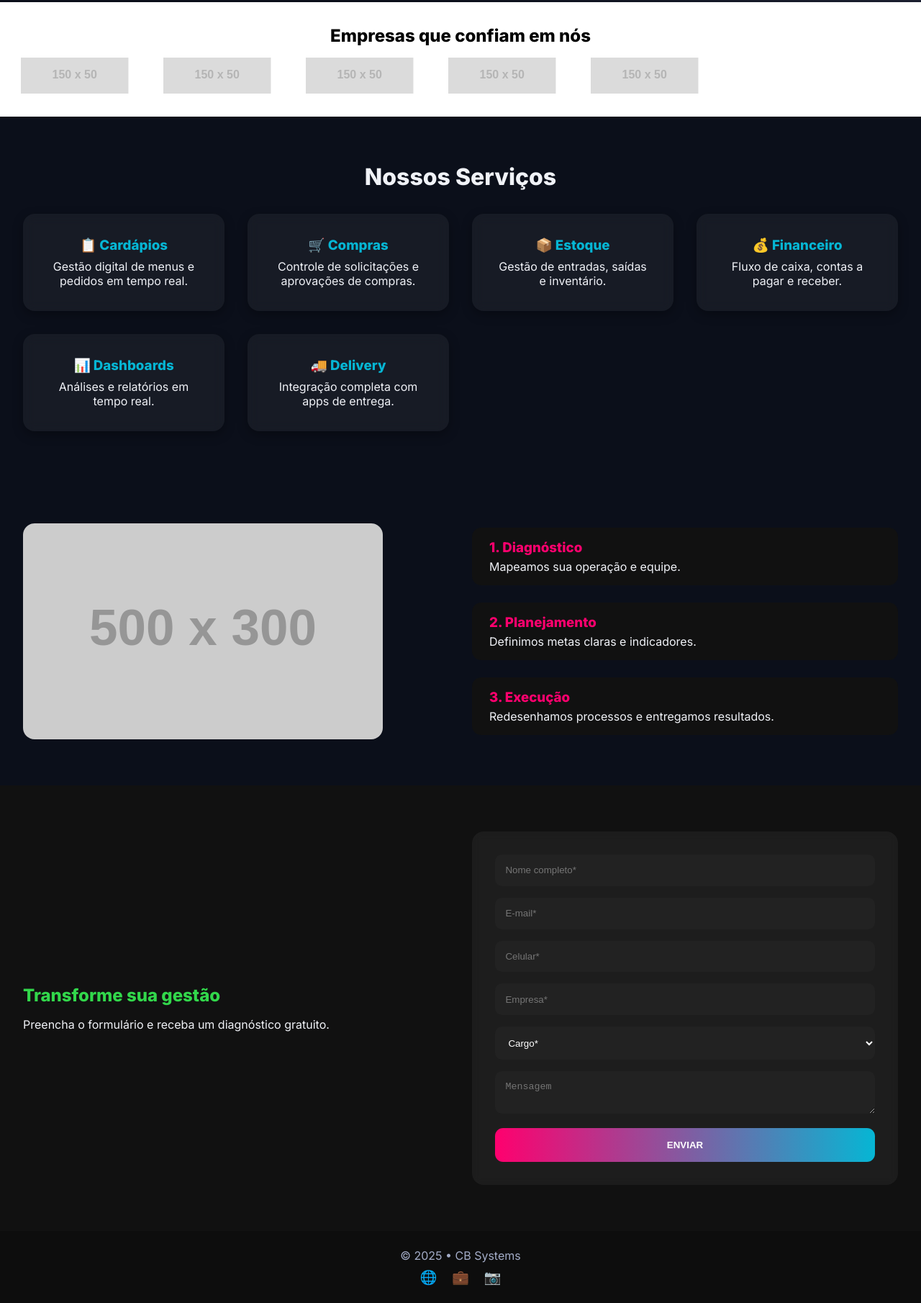
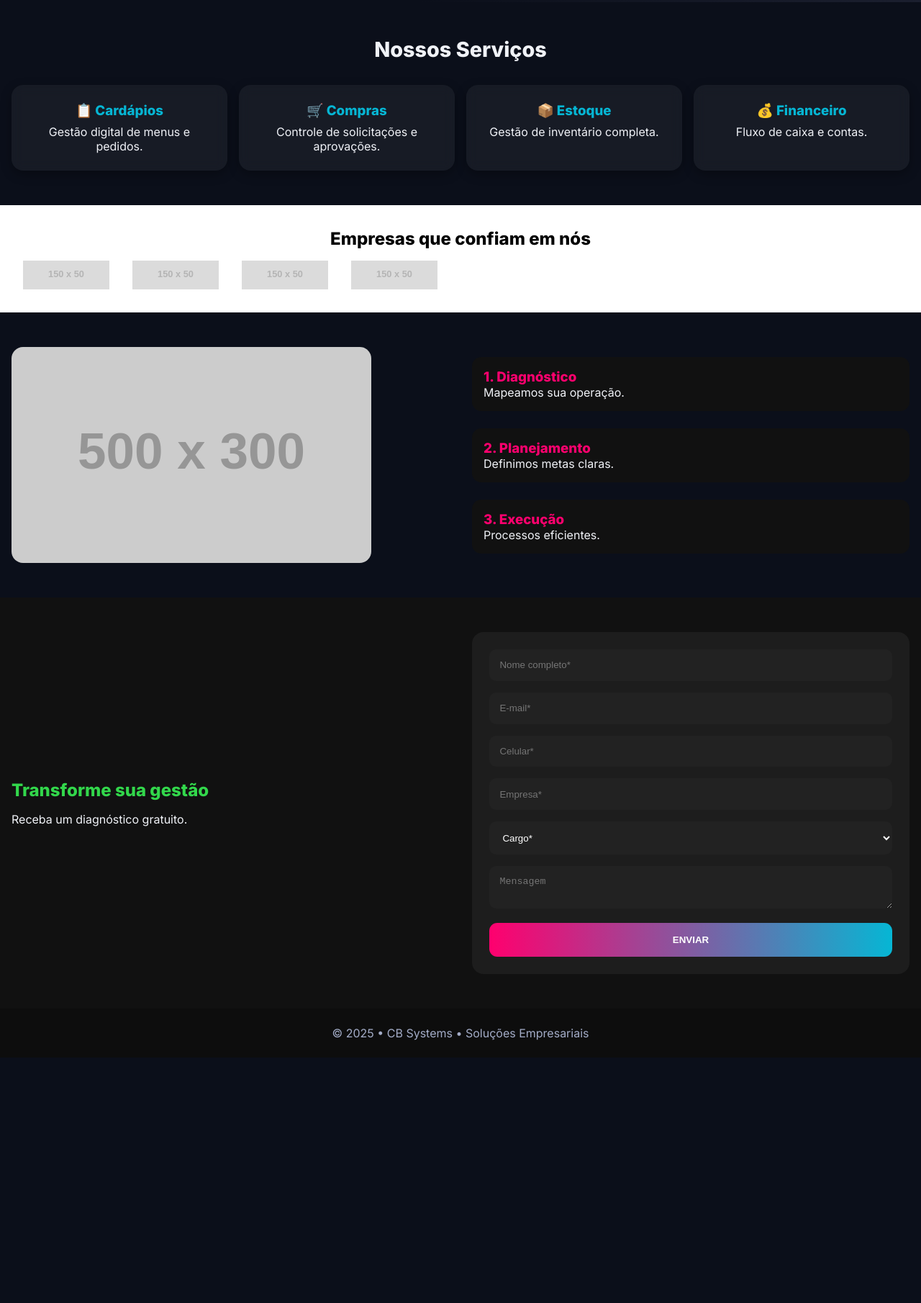
Before and after one commit to ClenaStore/Loja, a plain HTML site: page index.html in a window 1280 px wide. Shown: the part 797-2607 px from the top of the page at 72% size. After the commit the page ends 2266 px from the top, so only its background shows below. Drawn offline with Linux system fonts and the light colour scheme; placeholder pictures from the web are drawn by us.

Commit message:
Update index.html

```diff
--- a/index.html
+++ b/index.html
@@ -20,59 +20,68 @@
     nav.scrolled{background:rgba(0,0,0,.8);backdrop-filter:blur(10px);}
     .logo{font-weight:800;font-size:1.4rem;color:var(--brand);}
     nav ul{list-style:none;display:flex;gap:1.5rem;}
-    nav ul li a{text-decoration:none;color:var(--ink);font-weight:600;transition:.3s;}
+    nav ul li a{text-decoration:none;color:var(--ink);font-weight:600;}
     nav ul li a:hover{color:var(--brand-2);}
+
+    /* Mobile menu */
+    .menu-toggle{display:none;font-size:1.8rem;cursor:pointer;color:var(--ink);}
+    @media(max-width:768px){
+      nav ul{position:absolute;top:70px;left:0;width:100%;flex-direction:column;align-items:center;
+        background:#111;display:none;padding:1rem 0;}
+      nav ul.active{display:flex;}
+      .menu-toggle{display:block;}
+    }
 
     /* Hero */
     .hero{height:100vh;display:flex;flex-direction:column;justify-content:center;align-items:center;
-      text-align:center;padding:2rem;
-      background:linear-gradient(120deg,var(--bg) 60%,#1b1f2f 100%);}
-    .hero h1{font-size:3rem;line-height:1.2;margin-bottom:1rem;}
+      text-align:center;padding:2rem;background:linear-gradient(120deg,var(--bg) 60%,#1b1f2f 100%);}
+    .hero h1{font-size:2.5rem;line-height:1.2;margin-bottom:1rem;}
     .hero span{color:var(--brand);}
     .hero p{color:var(--muted);max-width:600px;margin-bottom:2rem;}
     .btn{padding:.9rem 1.6rem;border-radius:.7rem;border:none;cursor:pointer;font-weight:700;}
     .btn-main{background:var(--brand);color:#fff;}
     .btn-main:hover{background:var(--brand-2);}
+    @media(max-width:480px){.hero h1{font-size:1.8rem;}}
 
-    /* Logos carousel */
-    .logos{background:#fff;color:#000;padding:2rem;overflow:hidden;}
-    .logos h2{text-align:center;margin-bottom:1rem;}
-    .slider{display:flex;gap:3rem;animation:scroll 18s linear infinite;}
-    .slider img{height:50px;filter:grayscale(100%);opacity:.7;transition:.3s;}
+    /* Logos */
+    .logos{background:#fff;color:#000;padding:2rem;text-align:center;overflow-x:auto;}
+    .logos h2{margin-bottom:1rem;}
+    .slider{display:flex;gap:2rem;min-width:max-content;}
+    .slider img{height:40px;filter:grayscale(100%);opacity:.7;}
     .slider img:hover{filter:none;opacity:1;}
-    @keyframes scroll{0%{transform:translateX(0);}100%{transform:translateX(-50%);} }
 
     /* Services - glass cards */
-    .services{padding:4rem 2rem;text-align:center;}
-    .services h2{margin-bottom:2rem;font-size:2rem;}
-    .grid{display:grid;grid-template-columns:repeat(auto-fit,minmax(260px,1fr));gap:2rem;}
+    .services{padding:3rem 1rem;text-align:center;}
+    .services h2{margin-bottom:2rem;font-size:1.8rem;}
+    .grid{display:grid;grid-template-columns:repeat(auto-fit,minmax(260px,1fr));gap:1rem;}
     .card{background:rgba(255,255,255,.05);backdrop-filter:blur(8px);
-      border-radius:1rem;padding:2rem;transition:.3s;box-shadow:0 5px 15px rgba(0,0,0,.3);}
-    .card:hover{transform:translateY(-8px) scale(1.02);}
+      border-radius:1rem;padding:1.5rem;transition:.3s;box-shadow:0 5px 15px rgba(0,0,0,.3);}
+    .card:hover{transform:translateY(-6px);}
     .card h3{color:var(--brand-2);margin-bottom:.5rem;}
 
     /* Steps */
-    .steps{padding:4rem 2rem;display:grid;grid-template-columns:1fr 1fr;gap:2rem;align-items:center;}
+    .steps{padding:3rem 1rem;display:grid;grid-template-columns:1fr 1fr;gap:2rem;align-items:center;}
     .steps img{max-width:100%;border-radius:1rem;}
     .step-list{display:flex;flex-direction:column;gap:1.5rem;}
-    .step{background:#111;border-radius:.8rem;padding:1rem 1.5rem;}
-    .step h3{color:var(--brand);margin-bottom:.3rem;}
+    .step{background:#111;border-radius:.8rem;padding:1rem;}
+    .step h3{color:var(--brand);}
+    @media(max-width:768px){.steps{grid-template-columns:1fr;text-align:center;}}
 
     /* Contact */
-    .contact{padding:4rem 2rem;background:#111;display:grid;grid-template-columns:1fr 1fr;gap:2rem;align-items:center;}
+    .contact{padding:3rem 1rem;background:#111;display:grid;grid-template-columns:1fr 1fr;gap:2rem;align-items:center;}
     .contact h2{color:var(--highlight);margin-bottom:1rem;}
-    .form{background:rgba(255,255,255,.05);padding:2rem;border-radius:1rem;backdrop-filter:blur(6px);}
+    .form{background:rgba(255,255,255,.05);padding:1.5rem;border-radius:1rem;}
     .form input,.form select,.form textarea{width:100%;margin-bottom:1rem;padding:.9rem;border:none;border-radius:.6rem;background:#222;color:#fff;}
     .form button{background:linear-gradient(90deg,var(--brand),var(--brand-2));color:#fff;border:none;padding:1rem;width:100%;border-radius:.7rem;font-weight:700;cursor:pointer;}
-    .form button:hover{opacity:.9;}
+    @media(max-width:768px){.contact{grid-template-columns:1fr;}}
 
     /* Footer */
     footer{text-align:center;padding:1.5rem;background:#0d0d0d;color:var(--muted);}
     footer .social{margin-top:.5rem;}
-    footer a{margin:0 .5rem;color:var(--ink);text-decoration:none;font-size:1.2rem;}
+    footer a{margin:0 .5rem;color:var(--ink);font-size:1.2rem;}
 
     /* WhatsApp */
-    .whatsapp{position:fixed;bottom:20px;right:20px;background:var(--highlight);padding:1rem;border-radius:50%;
+    .whatsapp{position:fixed;bottom:20px;right:20px;background:var(--highlight);padding:.8rem;border-radius:50%;
       font-size:1.5rem;animation:pulse 1.5s infinite;}
     .whatsapp a{color:#fff;text-decoration:none;}
     @keyframes pulse{0%{transform:scale(1);}50%{transform:scale(1.1);}100%{transform:scale(1);} }
@@ -80,17 +89,14 @@
     /* Scroll reveal */
     .reveal{opacity:0;transform:translateY(30px);transition:1s;}
     .reveal.active{opacity:1;transform:translateY(0);}
-    @media(max-width:768px){
-      .steps{grid-template-columns:1fr;}
-      .contact{grid-template-columns:1fr;}
-    }
   </style>
 </head>
 <body>
   <!-- Navbar -->
   <nav id="navbar">
     <div class="logo">CB Systems</div>
-    <ul>
+    <div class="menu-toggle" id="menu-toggle">☰</div>
+    <ul id="menu">
       <li><a href="#sobre">Sobre</a></li>
       <li><a href="#servicos">Serviços</a></li>
       <li><a href="#clientes">Clientes</a></li>
@@ -101,11 +107,22 @@
   <!-- Hero -->
   <section class="hero" id="sobre">
     <h1>Aqui a gente não <span>tenta</span>, a gente <span>faz acontecer</span></h1>
-    <p>Soluções completas para gestão financeira e restaurantes – do cardápio ao fluxo de caixa.</p>
+    <p>Soluções completas para gestão financeira e restaurantes.</p>
     <button class="btn btn-main">Fale Conosco</button>
   </section>
 
-  <!-- Logos -->
+  <!-- Services -->
+  <section class="services reveal" id="servicos">
+    <h2>Nossos Serviços</h2>
+    <div class="grid">
+      <div class="card"><h3>📋 Cardápios</h3><p>Gestão digital de menus e pedidos.</p></div>
+      <div class="card"><h3>🛒 Compras</h3><p>Controle de solicitações e aprovações.</p></div>
+      <div class="card"><h3>📦 Estoque</h3><p>Gestão de inventário completa.</p></div>
+      <div class="card"><h3>💰 Financeiro</h3><p>Fluxo de caixa e contas.</p></div>
+    </div>
+  </section>
+
+    <!-- Logos -->
   <section class="logos" id="clientes">
     <h2>Empresas que confiam em nós</h2>
     <div class="slider">
@@ -113,31 +130,18 @@
       <img src="https://dummyimage.com/150x50/ccc/000.png&text=Logo+2">
       <img src="https://dummyimage.com/150x50/ccc/000.png&text=Logo+3">
       <img src="https://dummyimage.com/150x50/ccc/000.png&text=Logo+4">
-      <img src="https://dummyimage.com/150x50/ccc/000.png&text=Logo+5">
-      <img src="https://dummyimage.com/150x50/ccc/000.png&text=Logo+6">
     </div>
   </section>
 
-  <!-- Services -->
-  <section class="services reveal" id="servicos">
-    <h2>Nossos Serviços</h2>
-    <div class="grid">
-      <div class="card"><h3>📋 Cardápios</h3><p>Gestão digital de menus e pedidos em tempo real.</p></div>
-      <div class="card"><h3>🛒 Compras</h3><p>Controle de solicitações e aprovações de compras.</p></div>
-      <div class="card"><h3>📦 Estoque</h3><p>Gestão de entradas, saídas e inventário.</p></div>
-      <div class="card"><h3>💰 Financeiro</h3><p>Fluxo de caixa, contas a pagar e receber.</p></div>
-      <div class="card"><h3>📊 Dashboards</h3><p>Análises e relatórios em tempo real.</p></div>
-      <div class="card"><h3>🚚 Delivery</h3><p>Integração completa com apps de entrega.</p></div>
-    </div>
-  </section>
+
 
   <!-- Steps -->
   <section class="steps reveal">
-    <img src="https://dummyimage.com/500x300/222/fff.png&text=Dashboard+Financeiro">
+    <img src="https://dummyimage.com/500x300/222/fff.png&text=Dashboard">
     <div class="step-list">
-      <div class="step"><h3>1. Diagnóstico</h3><p>Mapeamos sua operação e equipe.</p></div>
-      <div class="step"><h3>2. Planejamento</h3><p>Definimos metas claras e indicadores.</p></div>
-      <div class="step"><h3>3. Execução</h3><p>Redesenhamos processos e entregamos resultados.</p></div>
+      <div class="step"><h3>1. Diagnóstico</h3><p>Mapeamos sua operação.</p></div>
+      <div class="step"><h3>2. Planejamento</h3><p>Definimos metas claras.</p></div>
+      <div class="step"><h3>3. Execução</h3><p>Processos eficientes.</p></div>
     </div>
   </section>
 
@@ -145,7 +149,7 @@
   <section class="contact reveal" id="contato">
     <div>
       <h2>Transforme sua gestão</h2>
-      <p>Preencha o formulário e receba um diagnóstico gratuito.</p>
+      <p>Receba um diagnóstico gratuito.</p>
     </div>
     <form class="form">
       <input type="text" placeholder="Nome completo*" required>
@@ -163,12 +167,7 @@
 
   <!-- Footer -->
   <footer>
-    © 2025 • CB Systems
-    <div class="social">
-      <a href="#">🌐</a>
-      <a href="#">💼</a>
-      <a href="#">📷</a>
-    </div>
+    © 2025 • CB Systems • Soluções Empresariais
   </footer>
 
   <!-- WhatsApp -->
@@ -189,6 +188,10 @@
         if(top<window.innerHeight-100) r.classList.add("active");
       });
     });
+    // mobile menu toggle
+    document.getElementById("menu-toggle").addEventListener("click",()=>{
+      document.getElementById("menu").classList.toggle("active");
+    });
   </script>
 </body>
 </html>
```
